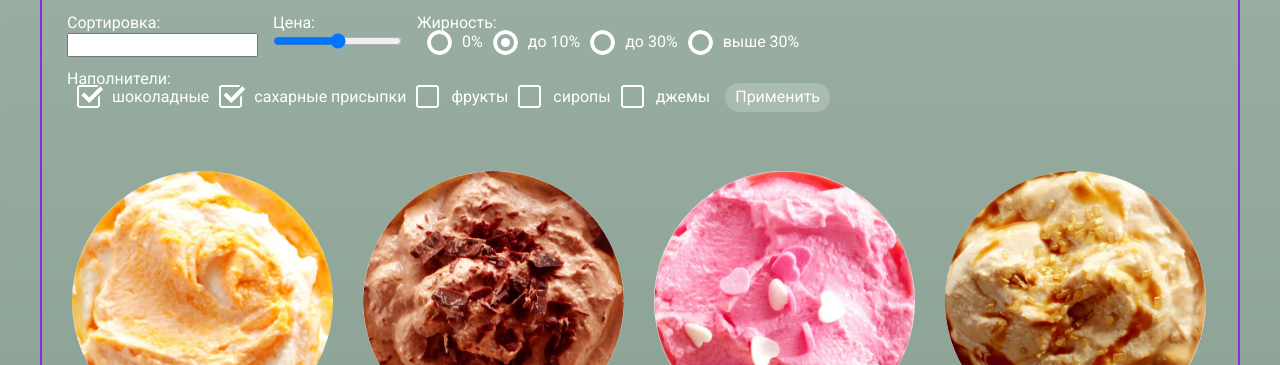
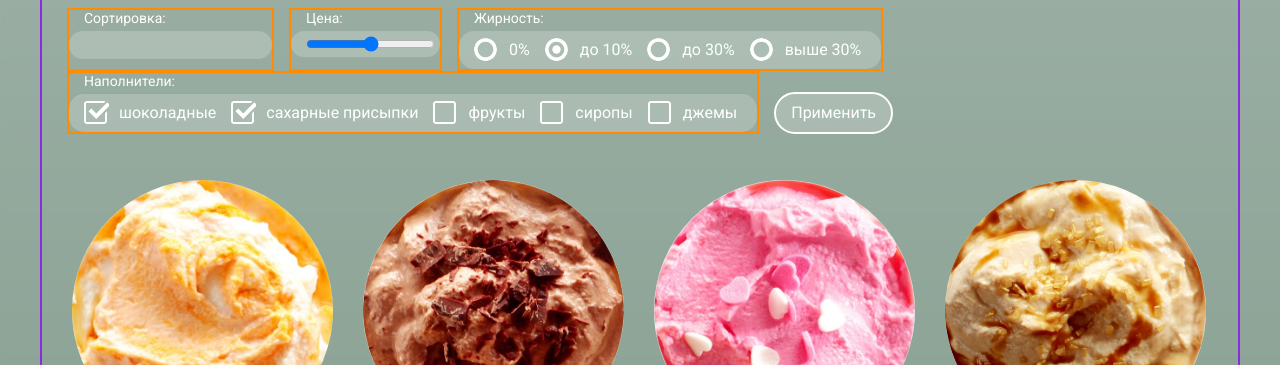
Before and after one commit to lulu-mint/700337-gllacy, a plain HTML site: page catalog.html in a window 1280 px wide. Shown: the part 182-547 px from the top of the page. Drawn offline with Linux system fonts and the light colour scheme.

Commit message:
стилизация фильтров

```diff
--- a/catalog.html
+++ b/catalog.html
@@ -125,11 +125,9 @@
 
     <form class="filter" method="get" action="https://echo.htmlacademy.ru">
 
-      <div>
-        <label>
-          Сортировка:<br>
-          <input list="sort-by">
-        </label>
+      <div class="filter-element">
+        <label class="filter-label" for="list-sort-by">Сортировка:</label>
+        <input class="input-sort-by" list="sort-by" id="list-sort-by">
         <datalist id="sort-by">
           <option value="по популярности" >
           <option value="сначала недорогие">
@@ -138,14 +136,14 @@
         </datalist>
       </div>
 
-      <div>
-        <label>Цена:<br>
-          <input type="range" name="cost"></label>
+      <div class="filter-element">
+        <label class="filter-label" for="range-cost">Цена:</label>
+        <div class="input-range"><input class="input" type="range" name="cost" id="range-cost"></div>
       </div>
 
-      <div >
-        <label class="label">Жирность:</label>
-        <ul class="filter-element">
+      <div class="filter-element">
+        <label class="filter-label" for="fatness-filter">Жирность:</label>
+        <ul id="fatness-filter">
 
           <li class="filter-option">
             <input class="visually-hidden filter-input filter-input-radio" type="radio"
@@ -155,8 +153,7 @@
 
           <li class="filter-option">
             <input class="visually-hidden filter-input filter-input-radio" type="radio"
-                   name="percents" id="lt-ten-percent"
-                   checked>
+                   name="percents" id="lt-ten-percent" checked>
             <label for="lt-ten-percent">до 10%</label>
           </li>
 
@@ -175,9 +172,9 @@
         </ul>
       </div>
 
-      <div >
-        <label>Наполнители:</label>
-        <ul class="filter-element">
+      <div class="filter-element">
+        <label class="filter-label">Наполнители:</label>
+        <ul>
 
           <li class="filter-option">
             <input class="visually-hidden filter-input filter-input-checkbox" type="checkbox"
--- a/css/style.css
+++ b/css/style.css
@@ -799,7 +799,10 @@ a {
   flex-wrap: wrap;
   padding: 0;
   margin: 0;
-  margin-bottom: 10px;
+  margin-bottom: 6px;
+
+  font-size: 14px;
+  line-height: 16px;
 }
 
 .breadcrumbs a {
@@ -850,37 +853,52 @@ a {
   flex-wrap: wrap;
 }
 
-.filter div {
+.filter-element {
   margin-right: 15px;
   display: flex;
   flex-direction: column;
-  justify-content: space-between;
+  justify-content: flex-start;
+  position: relative;
+
+  border: 2px solid darkorange;
 }
+.filter-element .input{
+  margin: 0;
+  padding: 0;
+}
+.filter-element .filter-label{
+  margin: 0;
+  padding: 0;
+  padding-left: 15px;
+  margin-bottom: 5px;
 
-.filter-element {
+
+  font-size: 14px;
+  line-height: 16px;
+
+  /*
+  border: 2px solid fuchsia;
+  */
+}
+.filter-element ul {
   display: flex;
   flex-direction: row;
-}
+  margin: 0;
+  /*
+  border: 2px solid crimson;
+  */
 
-.filter fieldset {
-  padding: 0;
-  margin: 0;
-  margin-bottom: 20px;
-  border: none;
-}
-
-.filter legend {
-  font-size: 14px;
-  line-height: 16px;
-  margin-bottom: 26px;
-}
-
-.filter ul {
-  padding: 0;
-  margin: 0;
   list-style: none;
   font-size: 16px;
   line-height: 18px;
+
+  align-items: center;
+  background-color: rgba(255, 255, 255, 0.2);
+  border-radius: 15px;
+  color: white;
+
+  padding: 10px 0;
+  padding-left: 20px;
 }
 
 .filter-input:hover + label,
@@ -893,10 +911,27 @@ a {
 
   opacity: 0.5;
 }
-
+.filter-element .input-sort-by{
+  background-color: rgba(255, 255, 255, 0.2);
+  border: none;
+  border-radius: 15px;
+  color: white;
+  padding: 5px 15px;
+  padding-right: 5px;
+}
+.filter-element .input-range{
+  display: flex;
+  align-items: center;
+  background-color: rgba(255, 255, 255, 0.2);
+  border: none;
+  border-radius: 15px;
+  color: white;
+  padding: 5px 15px;
+  padding-right: 5px;
+}
 .filter-option {
-  margin-bottom: 19px;
-  padding-left: 45px;
+  padding-left: 30px;
+  padding-right: 20px;
 }
 
 .filter-option label {
@@ -915,29 +950,31 @@ a {
   left: -35px;
   top: -3px;
 
-  width: 27px;
+  width: 23px;
   height: 23px;
 }
 
 .filter-input-checkbox:checked + label::before {
   content: "";
   background: url("../img/checkbox-on.svg") left no-repeat;
+  background-size: cover;
   position: absolute;
   left: -35px;
 
-  width: 27px;
+  width: 25px;
   height: 23px;
 }
 
 .filter-input-radio + label::before {
   content: "";
   background: url("../img/radio-off.svg") no-repeat;
+  background-size: cover;
   position: absolute;
   left: -35px;
   top: -3px;
 
-  width: 25px;
-  height: 25px;
+  width: 23px;
+  height: 23px;
 
   border-radius: 50%;
 }
@@ -945,24 +982,24 @@ a {
 .filter-input-radio:checked + label::before {
   content: "";
   background: url("../img/radio-on.svg") no-repeat;
+  background-size: cover;
   position: absolute;
   left: -35px;
   top: -3px;
 
-  width: 25px;
-  height: 25px;
+  width: 23px;
+  height: 23px;
   border-radius: 50%;
 }
 
 .filter-button {
-  border: none;
-  display: flex;
-  align-self: center;
+  border: 2px solid white;
+  align-self: flex-end;
   background-color: rgba(255, 255, 255, 0.2);
-  border-radius: 15px;
+  border-radius: 25px;
   color: white;
 
-  padding: 5px 10px;
+  padding: 10px 15px;
 }
 
 /* РАЗДЕЛ КАТАЛОГА */
```
